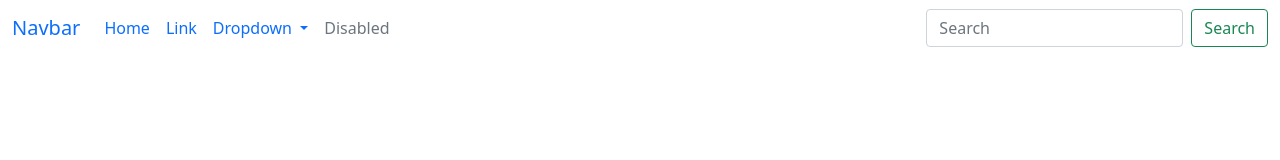
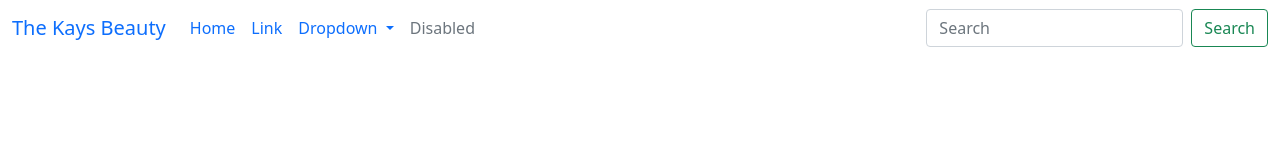
Before and after one commit to RachelMKayembe/RachelMKayembe.github.io, a plain HTML site: page index.html in a window 1280 px wide. Drawn offline with nearby package versions, Linux system fonts and the light colour scheme.

Commit message:
Update index.html

```diff
--- a/index.html
+++ b/index.html
@@ -13,7 +13,7 @@
   <body>
     <nav class="navbar navbar-expand-lg bg-body-tertiary">
         <div class="container-fluid">
-          <a class="navbar-brand" href="#">Navbar</a>
+          <a class="navbar-brand" href="#">The Kays Beauty</a>
           <button class="navbar-toggler" type="button" data-bs-toggle="collapse" data-bs-target="#navbarSupportedContent" aria-controls="navbarSupportedContent" aria-expanded="false" aria-label="Toggle navigation">
             <span class="navbar-toggler-icon"></span>
           </button>
```
